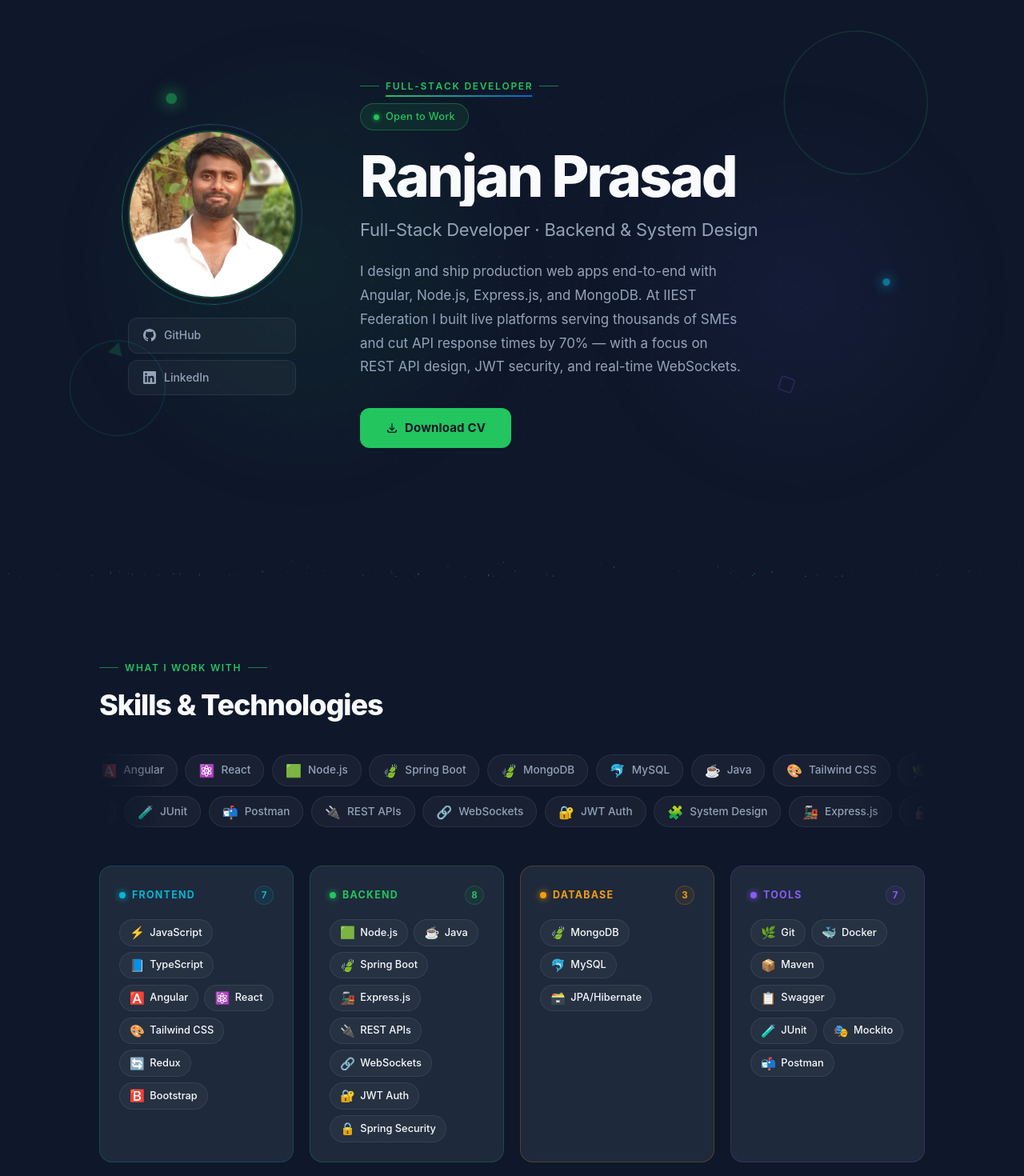
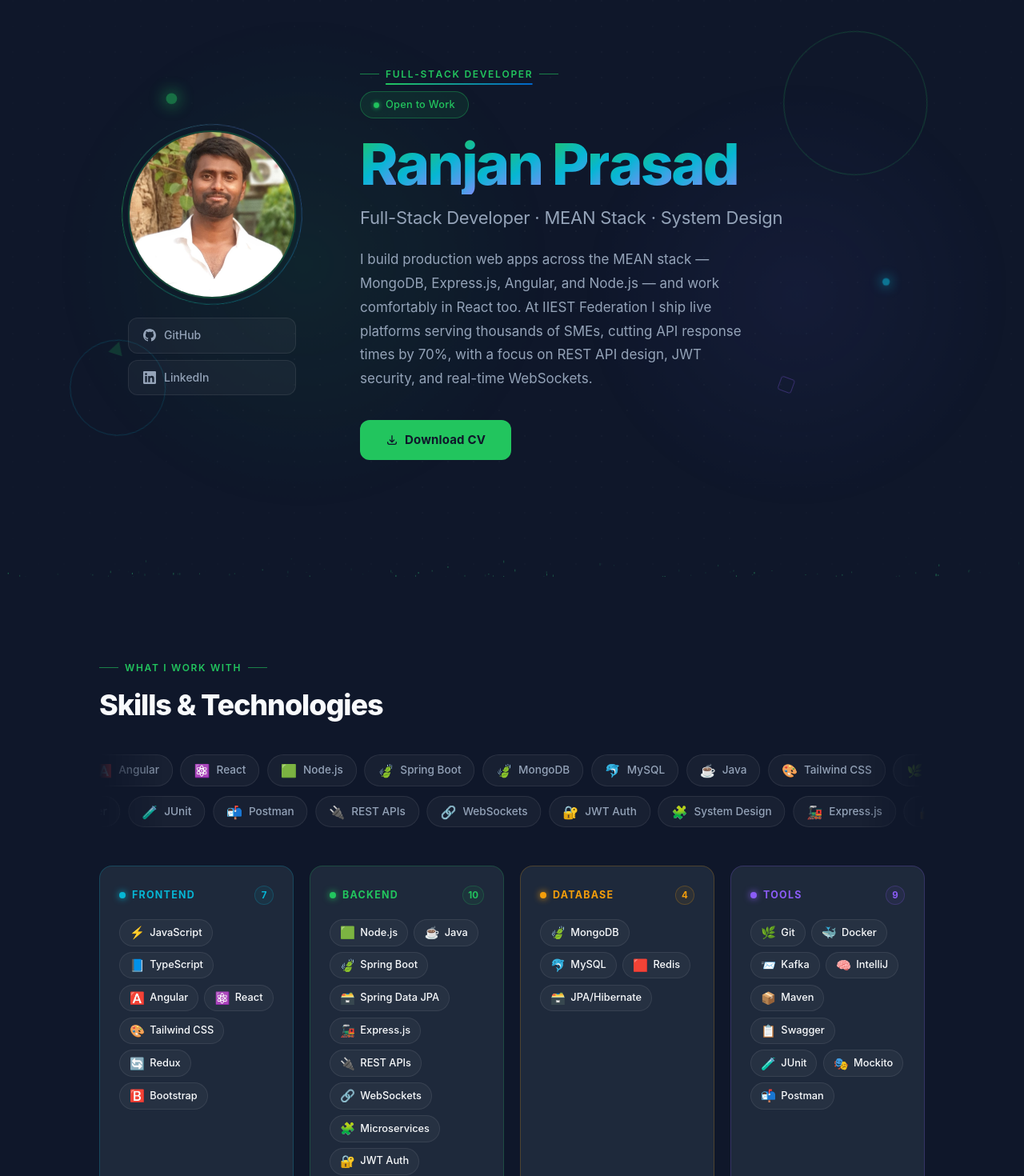
Before and after one commit to Ranjan-Prasad-rp/angular-portfolio, an Angular app: page / in a window 1280 px wide. Shown: the part 140-1610 px from the top of the page at 80% size. Built offline with nearby package versions, Linux system fonts and the light colour scheme.

Commit message:
feat: animated gradient hero name; reposition to full-stack MEAN; fix github fetch and about counters

```diff
--- a/src/app/core/githubservice.service.ts
+++ b/src/app/core/githubservice.service.ts
@@ -14,7 +14,7 @@ export class GithubserviceService {
 
 
   githubRepos() {
-    return this.http.get<Githubrepo[]>(`https://api.github.com/users/${this.username}/repos?sort=updated&per_page=10`)
+    return this.http.get<Githubrepo[]>(`https://api.github.com/users/${this.username}/repos?sort=updated&per_page=20`)
   }
 
 
--- a/src/app/features/home/about/about.component.html
+++ b/src/app/features/home/about/about.component.html
@@ -14,15 +14,17 @@
       <h2 class="about-title reveal">Crafting digital<br><span class="title-accent">experiences</span></h2>
 
       <p class="about-text reveal">
-        I'm a full-stack developer with a backend edge — building production web apps
-        with Angular, Node.js, Express.js, and MongoDB. As a Junior Developer Intern at
+        I'm a full-stack developer working across the MEAN stack — MongoDB, Express.js,
+        Angular, and Node.js — with hands-on React experience and a strong backend edge
+        (Spring Boot, Spring Data JPA, Spring Security). As a Junior Developer Intern at
         IIEST Federation, I ship live platforms used by thousands of SMEs and
         recently cut API response times by 70%.
       </p>
       <p class="about-text reveal">
         I care about clean REST API design, secure JWT auth, real-time WebSocket
-        systems, and interfaces that feel effortless — turning complex problems
-        into scalable, dependable software.
+        systems, and microservices architecture — turning complex problems
+        into scalable, dependable software. Currently exploring cloud deployment,
+        Docker, and distributed systems.
       </p>
 
       <div class="education reveal">
--- a/src/app/features/home/about/about.component.ts
+++ b/src/app/features/home/about/about.component.ts
@@ -18,8 +18,8 @@ export class AboutComponent implements AfterViewInit, OnDestroy {
   photo = 'ranjan.jpg';
 
   highlights = [
-    { value: '3+', label: 'Months Learning', num: 3, suffix: '+' },
-    { value: '20+', label: 'Projects Built', num: 10, suffix: '+' },
+    { value: '3+', label: 'Months Interning', num: 3, suffix: '+' },
+    { value: '20+', label: 'Projects Built', num: 20, suffix: '+' },
     { value: '15+', label: 'Technologies', num: 15, suffix: '+' },
   ];
 
--- a/src/app/features/home/hero/hero.component.html
+++ b/src/app/features/home/hero/hero.component.html
@@ -51,7 +51,9 @@
         {{ isAvailableForWork ? 'Open to Work' : 'Not Available' }}
       </div>
 
-      <h1 class="hero-name">{{ name }}</h1>
+      <h1 class="hero-name" [attr.aria-label]="name">
+        <app-animated-text [text]="name" variant="brand" [staggerDelay]="0.08" [showUnderline]="false"></app-animated-text>
+      </h1>
       <p class="hero-title">{{ title }}</p>
       <p class="hero-bio">{{ bio }}</p>
 
--- a/src/app/features/home/hero/hero.component.scss
+++ b/src/app/features/home/hero/hero.component.scss
@@ -281,28 +281,19 @@
   margin-bottom: 0.75rem;
   cursor: default;
 
-  background-image: linear-gradient(90deg, #F8FAFC 0%, #F8FAFC 100%);
-  background-size: 300% 100%;
-  background-position: 0% center;
-  -webkit-background-clip: text;
-  -webkit-text-fill-color: transparent;
-  background-clip: text;
-  transition: filter var(--duration) var(--ease-out);
+  color: #F8FAFC;
 
-  &:hover {
-    background-image: linear-gradient(
-      90deg,
-      #22C55E 0%, #06B6D4 22%, #818CF8 44%,
-      #22C55E 66%, #06B6D4 88%, #818CF8 100%
-    );
-    animation: name-flow 1.8s linear infinite;
-    filter: drop-shadow(0 0 20px rgba(34, 197, 94, 0.4));
+  ::ng-deep .anim-letter {
+    background-image: linear-gradient(135deg, #22C55E 0%, #06B6D4 52%, #818CF8 100%);
+    -webkit-background-clip: text;
+    -webkit-text-fill-color: transparent;
+    background-clip: text;
+    transition: filter var(--duration) var(--ease-out);
   }
-}
 
-@keyframes name-flow {
-  0%   { background-position: 0% center; }
-  100% { background-position: 300% center; }
+  &:hover ::ng-deep .anim-letter {
+    filter: drop-shadow(0 0 16px rgba(34, 197, 94, 0.45));
+  }
 }
 
 .hero-title {
--- a/src/app/features/home/hero/hero.component.ts
+++ b/src/app/features/home/hero/hero.component.ts
@@ -21,8 +21,8 @@ export class HeroComponent implements AfterViewInit, OnDestroy {
   private el = inject(ElementRef);
 
   name = 'Ranjan Prasad';
-  title = 'Full-Stack Developer · Backend & System Design';
-  bio = 'I design and ship production web apps end-to-end with Angular, Node.js, Express.js, and MongoDB. At IIEST Federation I built live platforms serving thousands of SMEs and cut API response times by 70% — with a focus on REST API design, JWT security, and real-time WebSockets.';
+  title = 'Full-Stack Developer · MEAN Stack · System Design';
+  bio = 'I build production web apps across the MEAN stack — MongoDB, Express.js, Angular, and Node.js — and work comfortably in React too. At IIEST Federation I ship live platforms serving thousands of SMEs, cutting API response times by 70%, with a focus on REST API design, JWT security, and real-time WebSockets.';
   githubUrl = 'https://github.com/Ranjan-Prasad-rp';
   linkedinUrl = 'https://www.linkedin.com/in/ranjan-prasad-dev/';
   isAvailableForWork = true;
--- a/src/app/features/home/skill/skill.component.ts
+++ b/src/app/features/home/skill/skill.component.ts
@@ -118,9 +118,11 @@ export class SkillComponent implements AfterViewInit, OnDestroy {
         { name: 'Node.js',        icon: '🟩',  level: 'Advanced' },
         { name: 'Java',           icon: '☕',  level: 'Intermediate' },
         { name: 'Spring Boot',    icon: '🍃',  level: 'Intermediate' },
+        { name: 'Spring Data JPA',icon: '🗃️',  level: 'Intermediate' },
         { name: 'Express.js',     icon: '🚂',  level: 'Intermediate' },
         { name: 'REST APIs',      icon: '🔌',  level: 'Advanced' },
         { name: 'WebSockets',     icon: '🔗',  level: 'Intermediate' },
+        { name: 'Microservices',  icon: '🧩',  level: 'Intermediate' },
         { name: 'JWT Auth',       icon: '🔐',  level: 'Intermediate' },
         { name: 'Spring Security',icon: '🔒',  level: 'Beginner' },
       ],
@@ -133,6 +135,7 @@ export class SkillComponent implements AfterViewInit, OnDestroy {
       skills: [
         { name: 'MongoDB',      icon: '🍃', level: 'Intermediate' },
         { name: 'MySQL',        icon: '🐬', level: 'Intermediate' },
+        { name: 'Redis',        icon: '🟥', level: 'Beginner' },
         { name: 'JPA/Hibernate',icon: '🗃️', level: 'Beginner' },
       ],
     },
@@ -142,13 +145,15 @@ export class SkillComponent implements AfterViewInit, OnDestroy {
       dim: 'rgba(139,92,246,0.07)',
       border: 'rgba(139,92,246,0.22)',
       skills: [
-        { name: 'Git',     icon: '🌿', level: 'Intermediate' },
-        { name: 'Docker',  icon: '🐳', level: 'Beginner' },
-        { name: 'Maven',   icon: '📦', level: 'Beginner' },
-        { name: 'Swagger', icon: '📋', level: 'Beginner' },
-        { name: 'JUnit',   icon: '🧪', level: 'Beginner' },
-        { name: 'Mockito', icon: '🎭', level: 'Beginner' },
-        { name: 'Postman', icon: '📬', level: 'Intermediate' },
+        { name: 'Git',      icon: '🌿', level: 'Intermediate' },
+        { name: 'Docker',   icon: '🐳', level: 'Beginner' },
+        { name: 'Kafka',    icon: '📨', level: 'Beginner' },
+        { name: 'IntelliJ', icon: '🧠', level: 'Intermediate' },
+        { name: 'Maven',    icon: '📦', level: 'Beginner' },
+        { name: 'Swagger',  icon: '📋', level: 'Beginner' },
+        { name: 'JUnit',    icon: '🧪', level: 'Beginner' },
+        { name: 'Mockito',  icon: '🎭', level: 'Beginner' },
+        { name: 'Postman',  icon: '📬', level: 'Intermediate' },
       ],
     },
   ];
```
